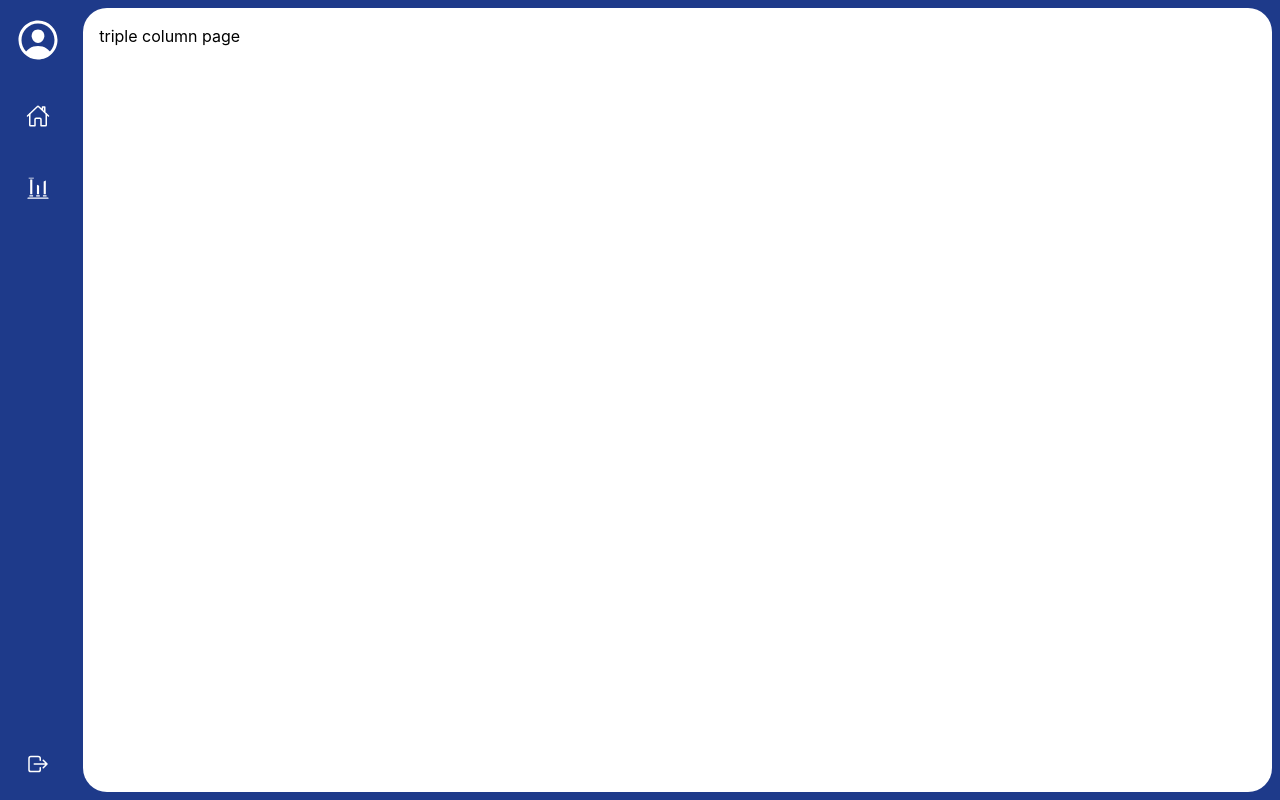
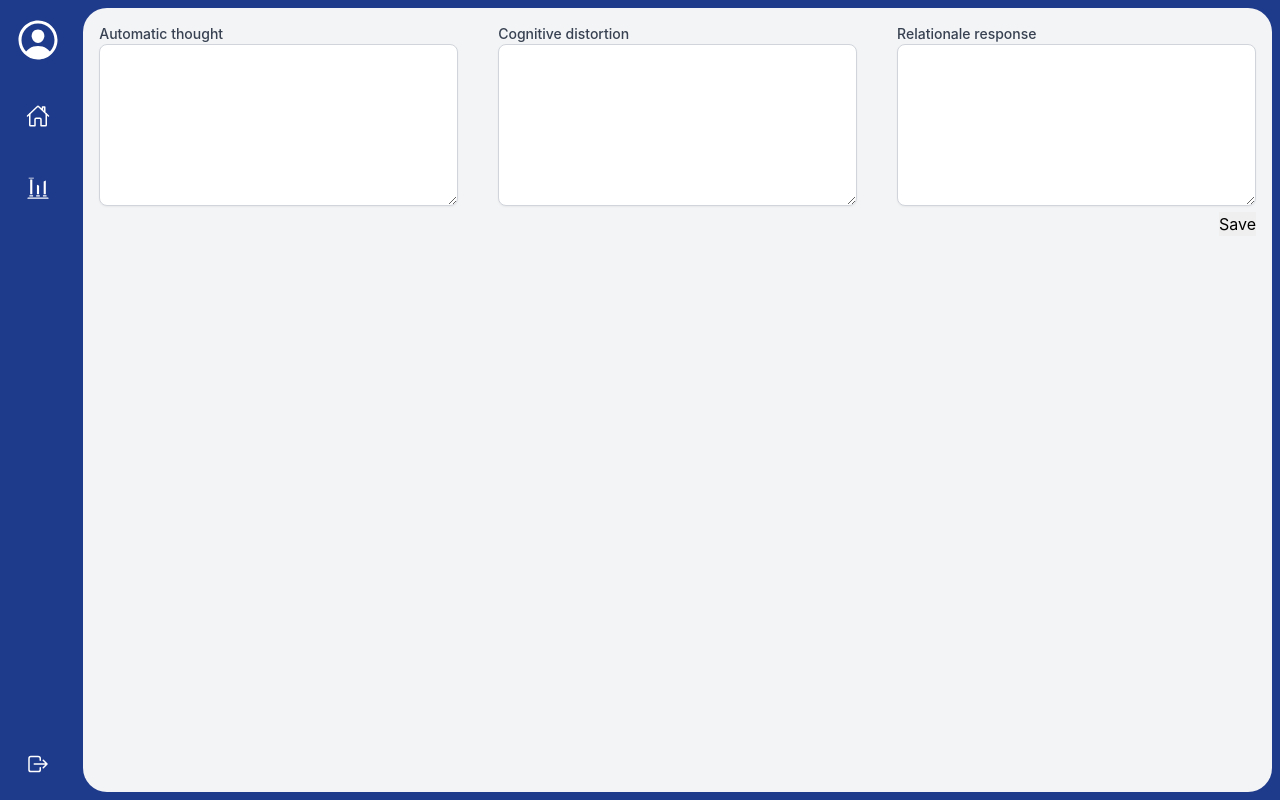
Before and after one commit to timohermans/moodlog, a Next.js app: page /triple-column in a window 1280 px wide. Built offline with nearby package versions, Linux system fonts and the light colour scheme; no server answers.

Commit message:
Make it possible to input a triple column thought

```diff
--- a/components/DashboardLayout.tsx
+++ b/components/DashboardLayout.tsx
@@ -1,6 +1,6 @@
 import Head from 'next/head'
 import React from 'react'
-import SideNav from './SideNav'
+import SideNav from 'components/SideNav'
 
 interface Props {
   pageTitle: string
@@ -17,7 +17,7 @@ const DashboardLayout = (props: Props) => {
       <SideNav />
 
       <div className="p-2 w-full">
-        <main className="p-4 bg-white rounded-3xl h-full w-full">
+        <main className="p-4 bg-gray-100 rounded-3xl h-full w-full">
           {props.children}
         </main>
       </div>
--- /dev/null
+++ b/components/TripleAddThought.tsx
@@ -0,0 +1,105 @@
+import { Field, Form, Formik } from 'formik'
+
+interface Props {
+  onNewThought: (thought: TripleColumnThought) => void
+}
+
+export interface TripleColumnThought {
+  automaticThought: string
+  cognitiveDistortion: string
+  rationaleResponse: string
+}
+
+const TripleAddThought = ({ onNewThought }: Props) => {
+  const getBorderFor = (name: string, errors, touched) =>
+    touched[name] && !errors[name]
+      ? 'border-2 border-green-400'
+      : touched[name] && errors[name]
+      ? 'border-2 border-red-400'
+      : 'border-gray-300'
+
+  return (
+    <Formik
+      initialValues={{
+        automaticThought: '',
+        cognitiveDistortion: '',
+        rationaleResponse: '',
+      }}
+      validate={(values) => {
+        const errors: {
+          automaticThought?: string
+          cognitiveDistortion?: string
+          rationaleResponse?: string
+        } = {}
+        if (!values.automaticThought) errors.automaticThought = 'Required'
+        if (!values.cognitiveDistortion) errors.cognitiveDistortion = 'Required'
+        if (!values.rationaleResponse) errors.rationaleResponse = 'Required'
+        return errors
+      }}
+      onSubmit={(data) => onNewThought(data)}
+    >
+      {({ values, errors, touched, handleBlur, handleChange }) => (
+        <Form>
+          <div className="flex flex-wrap md:space-x-10">
+            <div className="flex-1 min-w-40">
+              <label
+                className="block text-sm font-medium text-gray-700"
+                htmlFor="automaticThought"
+              >
+                Automatic thought
+              </label>
+              <Field
+                as="textarea"
+                id="automaticThought"
+                name="automaticThought"
+                data-cy="automatic-thought"
+                className={`appearance-none border  w-full py-2 px-4 bg-white text-gray-700 placeholder-gray-400 shadow-sm rounded-lg text-base focus:outline-none focus:ring-2 focus:ring-blue-900 focus:border-transparent
+                ${getBorderFor('automaticThought', errors, touched)}`}
+                rows={6}
+              />
+            </div>
+            <div className="flex-1 min-w-40">
+              <label
+                className="block text-sm font-medium text-gray-700"
+                htmlFor="cognitiveDistortion"
+              >
+                Cognitive distortion
+              </label>
+              <Field
+                name="cognitiveDistortion"
+                as="textarea"
+                data-cy="cognitive-distortion"
+                className={`appearance-none border w-full py-2 px-4 bg-white text-gray-700 placeholder-gray-400 shadow-sm rounded-lg text-base focus:outline-none focus:ring-2 focus:ring-blue-900 focus:border-transparent
+                ${getBorderFor('cognitiveDistortion', errors, touched)}`}
+                id="cognitiveDistortion"
+                rows={6}
+              />
+            </div>
+            <div className="flex-1 min-w-40">
+              <label
+                className="block text-sm font-medium text-gray-700"
+                htmlFor="rationale-response"
+              >
+                Relationale response
+              </label>
+              <Field
+                as="textarea"
+                id="rationaleResponse"
+                name="rationaleResponse"
+                data-cy="rationale-response"
+                className={`appearance-none border w-full py-2 px-4 bg-white text-gray-700 placeholder-gray-400 shadow-sm rounded-lg text-base focus:outline-none focus:ring-2 focus:ring-blue-900 focus:border-transparent
+                ${getBorderFor('rationaleResponse', errors, touched)}`}
+                rows={6}
+              />
+            </div>
+          </div>
+          <div className="flex justify-end">
+            <input data-cy="triple-submit" type="submit" value="Save" />
+          </div>
+        </Form>
+      )}
+    </Formik>
+  )
+}
+
+export default TripleAddThought
--- a/package.json
+++ b/package.json
@@ -11,6 +11,7 @@
     "dependencies": {
         "bootstrap-icons": "^1.4.1",
         "cookie": "^0.4.1",
+        "formik": "^2.2.6",
         "keycloak-js": "^12.0.4",
         "next": "10.1.2",
         "next-auth": "^3.13.3",
--- /dev/null
+++ b/pages/api/triple-thought/create.ts
@@ -0,0 +1,7 @@
+import { NextApiRequest, NextApiResponse } from "next";
+
+export default (req: NextApiRequest, res: NextApiResponse) => {
+    if (req.method === 'GET') return res.status(405);
+
+
+}
--- /dev/null
+++ b/pages/api/triple-thought/index.ts
@@ -0,0 +1,5 @@
+import { NextApiRequest, NextApiResponse } from "next";
+
+export default (req: NextApiRequest, res: NextApiResponse) => {
+    if (req.method === 'GET')
+}
--- a/pages/triple-column.tsx
+++ b/pages/triple-column.tsx
@@ -1,11 +1,18 @@
-import DashboardLayout from '../components/DashboardLayout'
+import DashboardLayout from 'components/DashboardLayout'
+import TripleAddThought, {
+  TripleColumnThought,
+} from 'components/TripleAddThought'
 
 interface Props {}
 
 function TripleColumn({}: Props) {
+  function handleNewThought(thought: TripleColumnThought): void {
+
+  }
+
   return (
     <DashboardLayout pageTitle="Triple column">
-      triple column page
+      <TripleAddThought onNewThought={handleNewThought} />
     </DashboardLayout>
   )
 }
--- a/tailwind.config.js
+++ b/tailwind.config.js
@@ -2,6 +2,14 @@ module.exports = {
   purge: ['./pages/**/*.{js,ts,jsx,tsx}', './components/**/*.{js,ts,jsx,tsx}'],
   darkMode: false, // or 'media' or 'class'
   theme: {
+    minWidth: {
+      '0': '0',
+      '1/4': '25%',
+      '1/2': '50%',
+      '3/4': '75%',
+      'full': '100%',
+      '40': '10rem',
+    },
     extend: {},
   },
   variants: {
```
Also changed, not shown: 2 other files (tests, documents, lock files or other folders).
